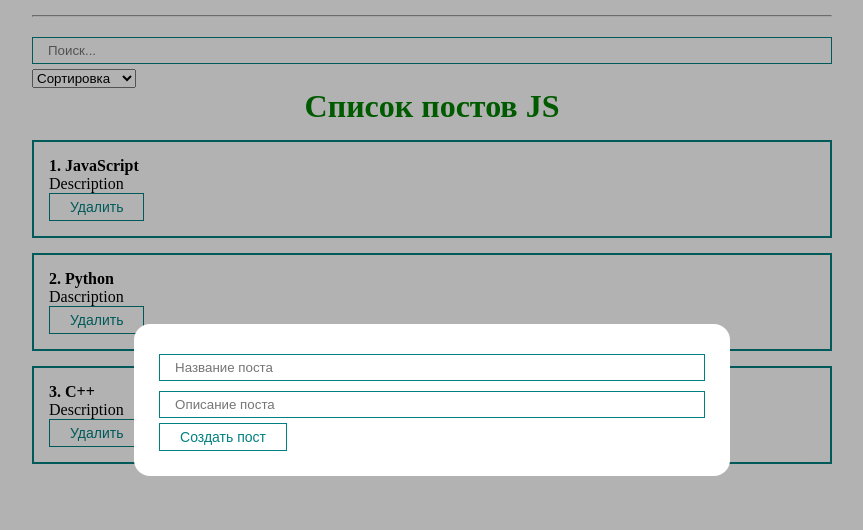
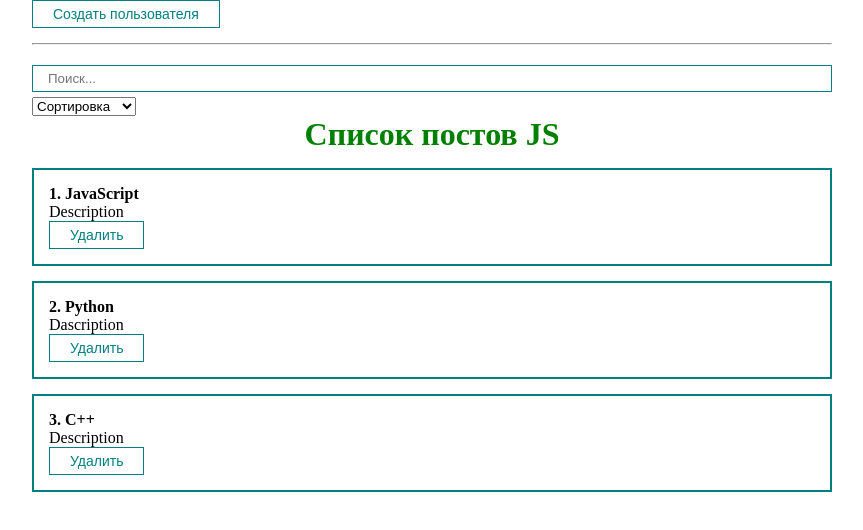
Before and after one commit to SadSunset/react-learning, a React (Create React App) app: page / in a window 1280 px wide. Shown: the top 530 px of the page, without its empty margins (208-1071 px from the left). Built offline with nearby package versions, Linux system fonts and the light colour scheme.

Commit message:
Create button which open Modal window

```diff
--- a/src/App.js
+++ b/src/App.js
@@ -4,6 +4,7 @@ import { PostList } from './components/PostList';
 import { PostForm } from './components/PostForm';
 import { PostFilter } from './components/PostFilter';
 import { MyModal } from './components/UI/MyModal/MyModal';
+import { MyButton } from './components/UI/button/MyButton';
 
 function App() {
   const [posts, setPosts] = useState(
@@ -15,6 +16,7 @@ function App() {
   )
 
     const [filter, setFilter] = useState({sort: '', query: ''})
+    const [modal, setModal] = useState(false)
 
   const sortedPosts = useMemo(() => {
       if (filter.sort)
@@ -37,7 +39,8 @@ function App() {
 
   return (
     <div className="App">
-      <MyModal visible={true}>
+      <MyButton onClick={() => setModal(true)}>Создать пользователя</MyButton>
+      <MyModal visible={modal} setVisible={setModal}>
         <PostForm create={createPost} />
       </MyModal>
       <hr style={{margin: "15px 0"}}/>
```
